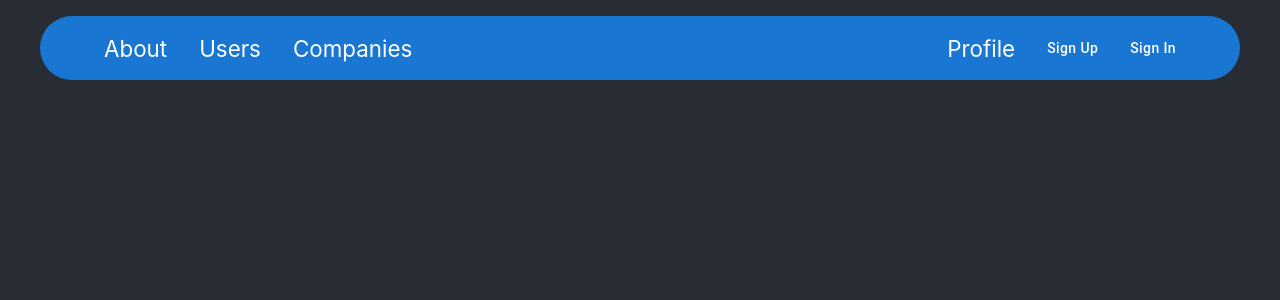
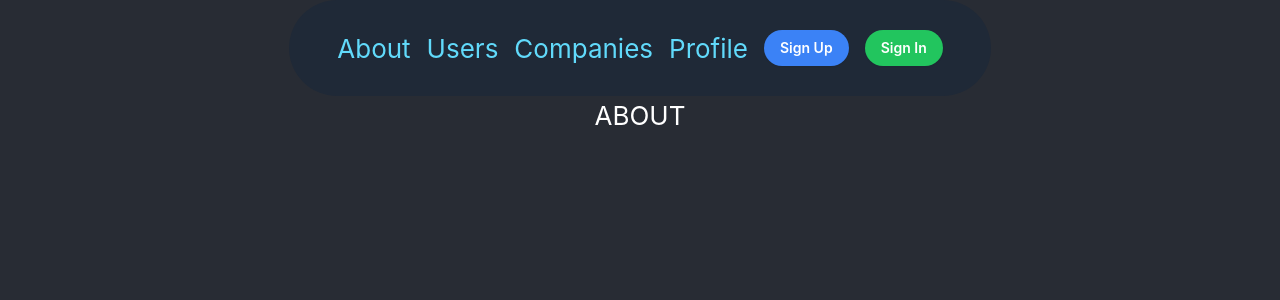
Before and after one commit to WilfredoN/internship_meduzzen, a React (Create React App) app: page / in a window 1280 px wide. Shown: the top 300 px of the page. Built offline with nearby package versions, Linux system fonts and the light colour scheme; no server answers.

Commit message:
mui => tailwind, routing

```diff
--- a/package.json
+++ b/package.json
@@ -3,10 +3,7 @@
 	"version": "0.1.0",
 	"private": true,
 	"dependencies": {
-		"@emotion/react": "^11.11.4",
-		"@emotion/styled": "^11.11.0",
 		"@fontsource/roboto": "^5.0.12",
-		"@mui/material": "^5.15.13",
 		"@testing-library/jest-dom": "^5.17.0",
 		"@testing-library/react": "^13.4.0",
 		"@testing-library/user-event": "^13.5.0",
@@ -47,6 +44,7 @@
 		]
 	},
 	"devDependencies": {
-		"prettier": "^3.2.5"
+		"prettier": "^3.2.5",
+		"tailwindcss": "^3.4.1"
 	}
 }
--- a/src/App.tsx
+++ b/src/App.tsx
@@ -1,13 +1,26 @@
 import React from 'react';
 import './App.css';
+import { BrowserRouter, Routes, Route } from 'react-router-dom';
 import Header from './Components/Header/Header';
+import About from './Pages/About/About';
+
 function App() {
 	const API_URL = process.env.REACT_APP_API_URL;
 	console.log('API_URL:', API_URL);
+
 	return (
-		<div className="App">
-			<Header />
-		</div>
+		<BrowserRouter>
+			<div className="App">
+				<Header />
+				<Routes>
+					<Route path="/" element={<About />} />
+					<Route path="/about" element={<About />} />
+					{/* <Route path="/users" element={<Users />} />{' '} */}
+					{/* <Route path="/companies" element={<Companies />} />{' '} */}
+					{/* <Route path="/profile" element={<Profile />} />{' '} */}
+				</Routes>
+			</div>
+		</BrowserRouter>
 	);
 }
 
--- a/src/Components/Header/Header.jsx
+++ /dev/null
@@ -1,69 +0,0 @@
-import React from 'react';
-import { Link, BrowserRouter } from 'react-router-dom';
-import { AppBar, Toolbar, Container, Button } from '@mui/material';
-
-import './Header.css';
-const Header = () => {
-	return (
-		<BrowserRouter>
-			<AppBar
-				position="static"
-				sx={{
-					boxShadow: 'none',
-					backgroundColor: 'transparent',
-					mt: 2,
-				}}
-			>
-				<Container
-					maxWidth="lg"
-					sx={(theme) => ({
-						display: 'flex',
-						alignItems: 'center',
-						justifyContent: 'space-between',
-						'& a': {
-							margin: theme.spacing(0, 2),
-							color: theme.palette.common.white,
-							textDecoration: 'none',
-							fontSize: '1.4rem',
-						},
-						borderRadius: '100px',
-						backgroundColor: theme.palette.primary.main,
-					})}
-				>
-					<Toolbar variant="regular">
-						<Link to="/about">About</Link>
-						<Link to="/users">Users</Link>
-						<Link to="/companies">Companies</Link>
-					</Toolbar>
-					<Toolbar>
-						<Link to="/profile">Profile</Link>
-						<Button
-							variant="contained"
-							color="primary"
-							sx={{
-								boxShadow: 'none',
-								borderRadius: '10px',
-								textTransform: 'none',
-							}}
-						>
-							Sign Up
-						</Button>
-						<Button
-							variant="contained"
-							color="primary"
-							sx={{
-								boxShadow: 'none',
-								borderRadius: '10px',
-								textTransform: 'none',
-							}}
-						>
-							Sign In
-						</Button>
-					</Toolbar>
-				</Container>
-			</AppBar>
-		</BrowserRouter>
-	);
-};
-
-export default Header;
--- /dev/null
+++ b/src/Components/Header/Header.tsx
@@ -0,0 +1,30 @@
+import React from 'react';
+import { Link } from 'react-router-dom';
+import './Header.css';
+
+const Header = () => {
+	return (
+		<nav className="header flex flex-row items-center space-x-4 p-12 bg-gray-800 text-white rounded-full h-16">
+			<Link className="hover:underline" to="/about">
+				About
+			</Link>
+			<Link className="hover:underline" to="/users">
+				Users
+			</Link>
+			<Link className="hover:underline" to="/companies">
+				Companies
+			</Link>
+			<Link className="hover:underline" to="/profile">
+				Profile
+			</Link>
+			<button className="px-4 py-2 font-semibold text-sm bg-blue-500 hover:bg-blue-700 text-white rounded-full shadow-sm">
+				Sign Up
+			</button>
+			<button className="px-4 py-2 font-semibold text-sm bg-green-500 hover:bg-green-700 text-white rounded-full shadow-sm">
+				Sign In
+			</button>
+		</nav>
+	);
+};
+
+export default Header;
--- /dev/null
+++ b/src/Pages/About/About.tsx
@@ -0,0 +1,9 @@
+import React from 'react';
+
+import './About.css';
+
+const About = () => {
+	return <h1>ABOUT</h1>;
+};
+
+export default About;
--- a/src/index.css
+++ b/src/index.css
@@ -1,3 +1,6 @@
+@tailwind base;
+@tailwind components;
+@tailwind utilities;
 body {
 	margin: 0;
 	font-family: -apple-system, BlinkMacSystemFont, 'Segoe UI', 'Roboto',
--- /dev/null
+++ b/tailwind.config.js
@@ -0,0 +1,8 @@
+/** @type {import('tailwindcss').Config} */
+module.exports = {
+	content: ['./src/**/*.{js,jsx,ts,tsx}'],
+	theme: {
+		extend: {},
+	},
+	plugins: [],
+};
```
Also changed, not shown: src/Pages/About/About.css (added), 1 other file (tests, documents, lock files or other folders).
